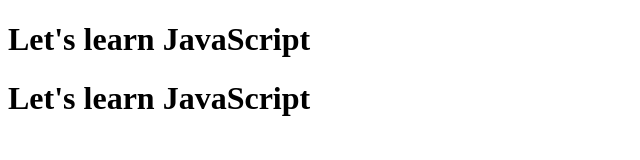
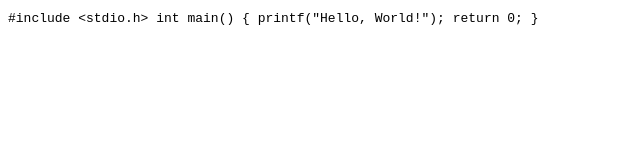
Before and after one commit to pratiyushray/VIPS_WEB_DEV_MERN, a plain HTML site: page L1_INTRO_TO_JS/index.html in a window 1280 px wide. Shown: the whole page, without its empty margins (0-640 px from the left). Drawn offline with Linux system fonts and the light colour scheme.

Commit message:
Lec1: Intro to JS

```diff
--- a/L1_INTRO_TO_JS/index.html
+++ b/L1_INTRO_TO_JS/index.html
@@ -1,14 +1,21 @@
 <!DOCTYPE html>
 <html lang="en">
+
 <head>
     <meta charset="UTF-8">
     <meta name="viewport" content="width=device-width, initial-scale=1.0">
     <title>Intro to JS</title>
-    <script src ="./script.js"></script>
+    <script src="./script.js"></script>
 </head>
+
 <body>
-    <h1>Let's learn JavaScript</h1>
-    <h1>Let's learn JavaScript</h1>
+
+    <code>#include &lt;stdio.h&gt;
+
+int main() {
+    printf("Hello, World!");
+    return 0;
+}</code>
 
 </body>
 
--- a/L1_INTRO_TO_JS/script.js
+++ b/L1_INTRO_TO_JS/script.js
@@ -151,8 +151,8 @@
 // },2000);
 
 
-for (let i =0; i<=5;i++){
-    setTimeout(function (){
-        console.log(i)
-    },2000);
-}
+// for (let i =0; i<=5;i++){
+//     setTimeout(function (){
+//         console.log(i)
+//     },2000);
+// }
```
